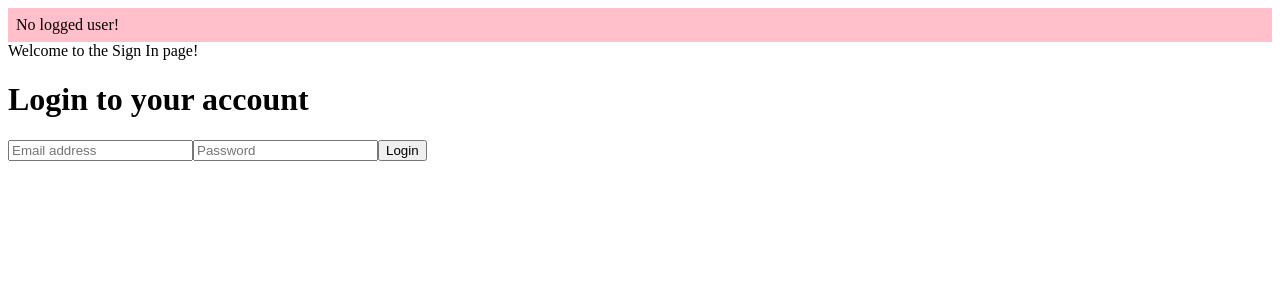
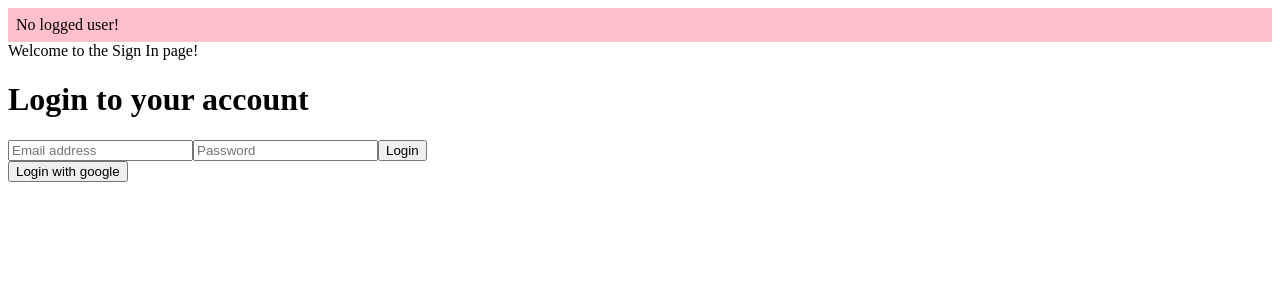
Before and after one commit to augustolfp/firebaseAuthTest_frontend, a React (Vite) app: page /sign-in in a window 1280 px wide. Shown: the top 300 px of the page. Built offline with nearby package versions, Linux system fonts and the light colour scheme; no server answers.

Commit message:
feat(sign-in): implement sign-in with google

```diff
--- a/src/components/SignInPage/index.tsx
+++ b/src/components/SignInPage/index.tsx
@@ -7,7 +7,7 @@ export default function SignInPage() {
     const [email, setEmail] = useState("");
     const [password, setPassword] = useState("");
     const [loading, setLoading] = useState(false);
-    const { login } = useAuth();
+    const { login, googleLogin } = useAuth();
     const navigate = useNavigate();
 
     async function handleFormSubmit(e: any) {
@@ -24,6 +24,17 @@ export default function SignInPage() {
         setLoading(false);
     }
 
+    async function handleGoogleSubmit(e: any) {
+        e.preventDefault();
+
+        try {
+            await googleLogin();
+            navigate("/recipes");
+        } catch (err) {
+            console.log(err);
+        }
+    }
+
     return (
         <>
             <div>Welcome to the Sign In page!</div>
@@ -36,6 +47,7 @@ export default function SignInPage() {
                 loading={loading}
                 handleFormSubmit={handleFormSubmit}
             />
+            <button onClick={handleGoogleSubmit}>Login with google</button>
         </>
     );
 }
--- a/src/contexts/AuthContext.tsx
+++ b/src/contexts/AuthContext.tsx
@@ -3,12 +3,15 @@ import { useState, useEffect } from "react";
 import {
     createUserWithEmailAndPassword,
     signInWithEmailAndPassword,
+    GoogleAuthProvider,
+    signInWithPopup,
 } from "firebase/auth";
 
 import auth from "../config/firebase";
 import { User, signOut } from "firebase/auth";
 
 const AuthContext = createContext({} as any);
+const provider = new GoogleAuthProvider();
 
 export function useAuth() {
     return useContext(AuthContext);
@@ -26,11 +29,15 @@ export function AuthProvider({ children }: { children: any }) {
         return signInWithEmailAndPassword(auth, email, password);
     }
 
+    function googleLogin() {
+        return signInWithPopup(auth, provider);
+    }
+
     function logout() {
         return signOut(auth);
     }
 
-    const value = { currentUser, register, login, logout };
+    const value = { currentUser, register, login, logout, googleLogin };
 
     useEffect(() => {
         const unsubscribe = auth.onAuthStateChanged((user) => {
```
